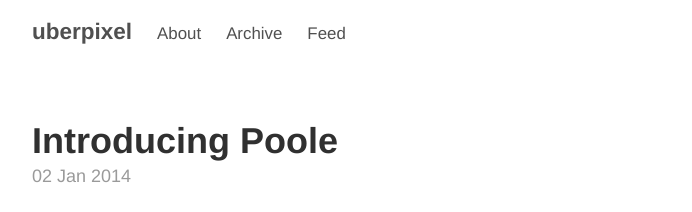
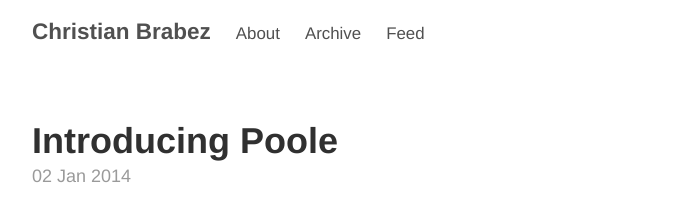
Before and after one commit to cbrabez/cbrabez.github.io, a Jekyll site: the page built from index.html, in a window 1280 px wide. Shown: the top 212 px of the page, without its empty margins (293-985 px from the left). Built offline with Jekyll 4.4.1, drawn with Linux system fonts in a browser that asks for light colours; Markdown is read by kramdown in place of the engine named in the settings; the list of posts is cut into pages by our own code; part of the change alters nothing that is shown.

Commit message:
Update _config.yml

```diff
--- a/_config.yml
+++ b/_config.yml
@@ -1,33 +1,27 @@
+# Dependencies
+markdown:         redcarpet
+pygments:         true
+
 # Permalinks
-#
-# Use of `relative_permalinks` ensures post links from the index work properly.
-permalink:           pretty
-relative_permalinks: true
+permalink:        pretty
 
 # Setup
-title:               uberpixel
-tagline:             web presence of Chris Brabez
-url:                 http://christianbrabez.com
-paginate:            1
-baseurl:             ""
+title:            Christian Brabez
+tagline:          'The personal website of Christian Brabez'
+description:      'The personal website of Christian Brabez'
+url:              joshualande.com
 
-# Assets
-#
-# We specify the directory for Jekyll so we can use @imports.
-sass:
-  sass_dir:          _sass
-  style:            :compressed
+author:
+  name:           'Christian Brabez'
+  url:            https://twitter.com/cbrabez
 
-# About/contact
-author:
-  name:              Christian Brabez
-  url:               https://twitter.com/cbrabez
-  email:             christian.brabez@gmail.com
+paginate:         1
 
 # Custom vars
-version:             2.0.0
+version:          1.0.0
+
 github:
-  repo:              https://github.com/cbrabez/cbrabez.github.io
+  repo:           github.com/cbrabez/cbrabez.github.io
 
 # This is the list of pages to incldue in the header of the website.
 pages_list:       {'About':'/about','Archive':'/archive','Feed':'/atom.xml'}
```
